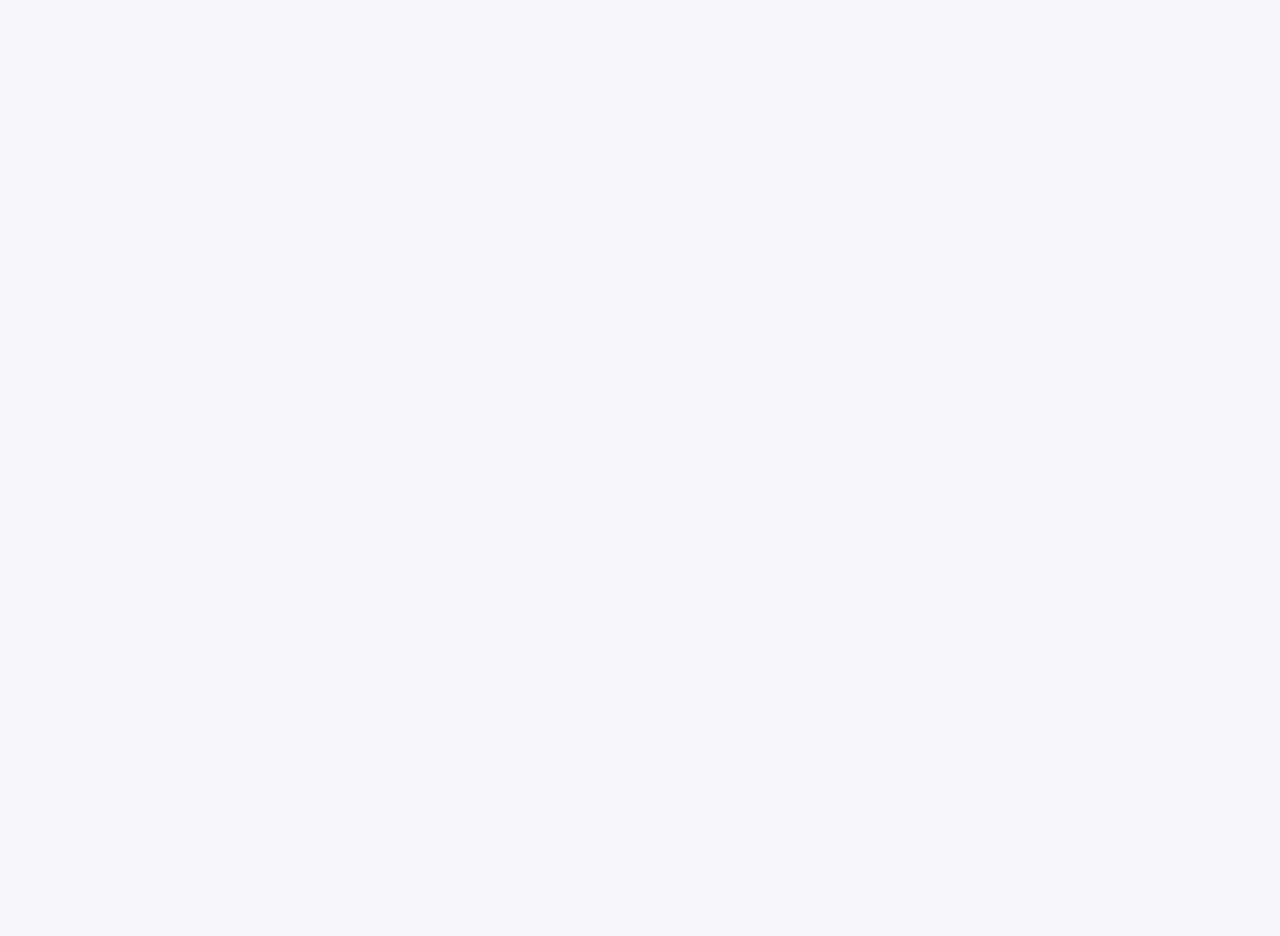
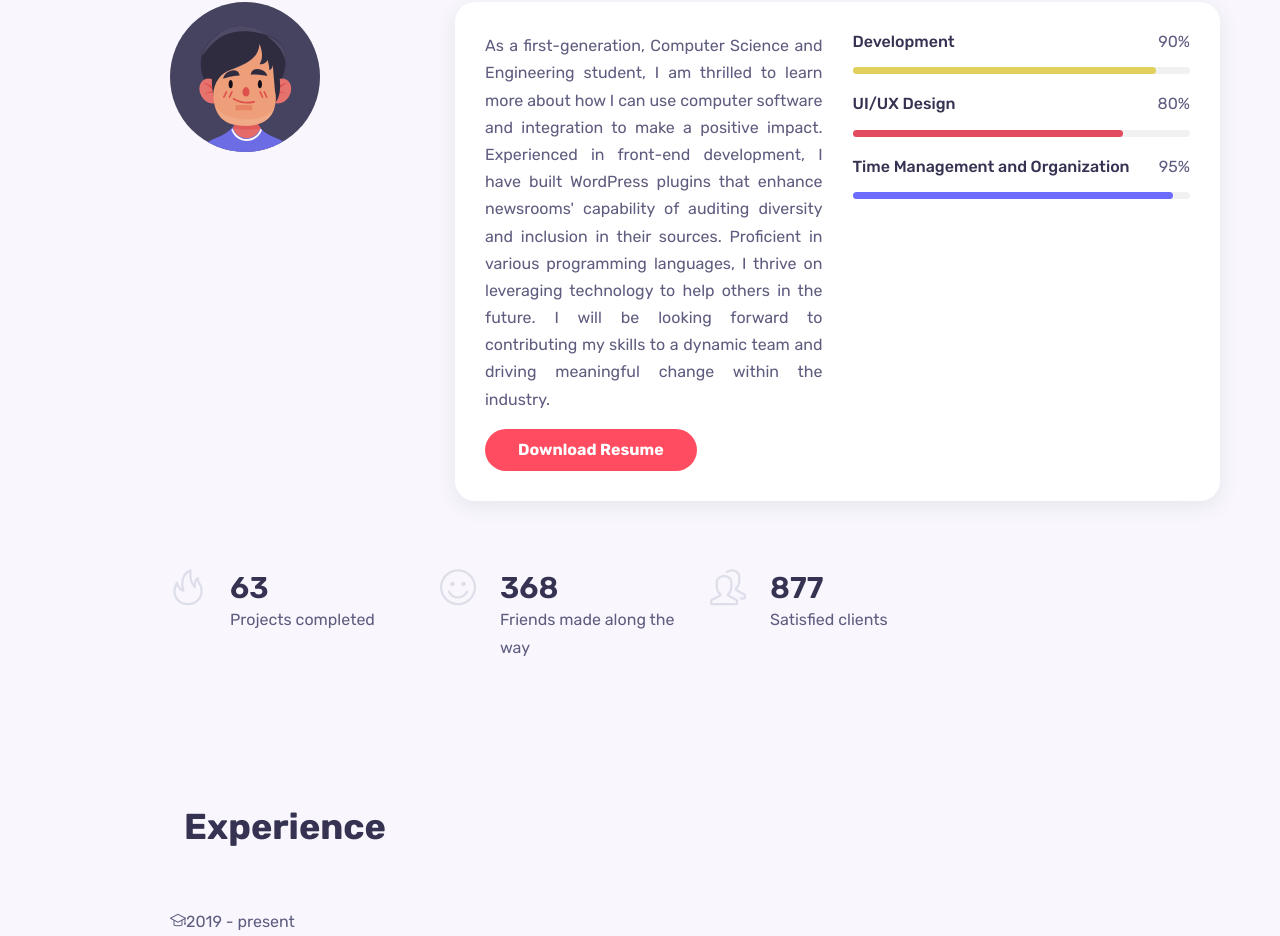
Before and after one commit to asterli/portfolio, a React (Create React App) app: page / in a window 1280 px wide. Shown: the part 1013-1949 px from the top of the page. Before the commit the page ends 909 px from the top, so only its background shows below. Built offline with nearby package versions, Linux system fonts and the light colour scheme.

Commit message:
Creat resume container and objects in it

```diff
--- a/src/components/about/About.jsx
+++ b/src/components/about/About.jsx
@@ -1,9 +1,61 @@
 import React from 'react';
 import "./about.css";
+import Image from "../../assets/avatar-2.svg"
+import AboutBox from './AboutBox';
 
 const About = () => {
   return (
-    <div>About</div>
+    <section className="about container section" id='about'>
+      <h2 className="section__title">About Me</h2>
+
+      <div className="about__container grid">
+        <img src={Image} alt="" className="about__img" />
+
+        <div className="about__data grid">
+          <div className="about__info">
+            <p className="about__description">As a first-generation, Computer Science and Engineering student, I am thrilled to learn more about how I can use computer software and integration to make a positive impact. Experienced in front-end development, I have built WordPress plugins that enhance newsrooms' capability of auditing diversity and inclusion in their sources. Proficient in various programming languages, I thrive on leveraging technology to help others in the future. I will be looking forward to contributing my skills to a dynamic team and driving meaningful change within the industry.</p>
+            <a href="" className="btn">Download Resume</a>
+          </div>
+
+          <div className="about__skills grid">
+            <div className="skills__data">
+              <div className="skills__titles">
+                <h3 className="skills__name">Development</h3>
+                <span className="skills__number">90%</span>
+              </div>
+
+              <div className="skills__bar">
+                <span className="skills__percentage development"></span>
+              </div>
+            </div>
+
+            <div className="skills__data">
+              <div className="skills__titles">
+                <h3 className="skills__name">UI/UX Design</h3>
+                <span className="skills__number">80%</span>
+              </div>
+
+              <div className="skills__bar">
+                <span className="skills__percentage ui__design"></span>
+              </div>
+            </div>
+
+            <div className="skills__data">
+              <div className="skills__titles">
+                <h3 className="skills__name">Time Management and Organization</h3>
+                <span className="skills__number">95%</span>
+              </div>
+
+              <div className="skills__bar">
+                <span className="skills__percentage time__management"></span>
+              </div>
+            </div>
+          </div>
+        </div>
+      </div>
+
+      <AboutBox />
+    </section>
   )
 }
 
--- /dev/null
+++ b/src/components/about/AboutBox.jsx
@@ -0,0 +1,36 @@
+import React from 'react'
+
+const AboutBox = () => {
+  return (
+    <div className="about__boxes grid">
+        <div className="about__box">
+            <i className="about__icon icon-fire"></i>
+
+            <div>
+                <h3 className="about__title">63</h3>
+                <span className="about__subtitle">Projects completed</span>
+            </div>
+        </div>
+
+        <div className="about__box">
+            <i className="about__icon icon-emotsmile"></i>
+
+            <div>
+                <h3 className="about__title">368</h3>
+                <span className="about__subtitle">Friends made along the way</span>
+            </div>
+        </div>
+
+        <div className="about__box">
+            <i className="about__icon icon-people"></i>
+
+            <div>
+                <h3 className="about__title">877</h3>
+                <span className="about__subtitle">Satisfied clients</span>
+            </div>
+        </div>
+    </div>
+  )
+}
+
+export default AboutBox
--- a/src/components/about/about.css
+++ b/src/components/about/about.css
@@ -0,0 +1,100 @@
+.about__container {
+    grid-template-columns: 3fr 9fr;
+    column-gap: 1.875rem;
+}
+
+.about__data {
+    padding: 1.875rem;
+    background-color: var(--container-color);
+    box-shadow: var(--shadow);
+    border-radius: var(--border-radius);
+    grid-template-columns: repeat(2, 1fr);
+    column-gap: 1.875rem;
+    align-items: flex-start;
+    position: relative;
+}
+
+.about__data::before {
+    content: '';
+    width: 0;
+    height: 0;
+    border-top: 10px solid transparent;
+    border-bottom: 10px solid transparent;
+    border-right: 15px solide var(--container-color);
+    position: absolute;
+    left: -0.93rem;
+    top: 20%;
+}
+
+.about__description {
+    margin-bottom: 1rem;
+    text-align: justify;
+}
+
+.about__skills {
+    row-gap: 1.25rem;
+}
+
+.skills__titles {
+    display: flex;
+    justify-content: space-between;
+    margin-bottom: 1rem;
+}
+
+.skills__name {
+    font-size: var(--normal-font-size);
+    font-weight: var(--font-medium);
+}
+
+.skills__number {
+    line-height: 1.2;
+}
+
+.skills__bar,
+.skills__percentage {
+    height: 7px;
+    border-radius: 0.25rem;
+}
+
+.skills__bar {
+    background-color: #f1f1f1;
+}
+
+.skills__percentage {
+    display: block;
+}
+
+.development {
+    width: 90%;
+    background: rgb(225, 209, 92);
+}
+
+.ui__design {
+    width: 80%;
+    background: rgb(225, 76, 96);
+}
+
+.time__management {
+    width: 95%;
+    background: rgb(108, 108, 299);
+}
+
+.about__boxes {
+    grid-template-columns: repeat(4, 1fr);
+    column-gap: 1.875rem;
+    margin-top: 4.35rem;
+}
+
+.about__box {
+    display: flex;
+    column-gap: 1.5rem;
+}
+
+.about__icon {
+    font-size: var(--h1-font-size);
+    color: #dedeea;
+}
+
+.about__title {
+    font-size: 1.875rem;
+}
--- /dev/null
+++ b/src/components/resume/Card.jsx
@@ -0,0 +1,14 @@
+import React from 'react'
+
+const Card = (props) => {
+  return (
+      <div className="timeline__item">
+          <i className={props.icon}></i>
+          <span className="timeline__date">{props.year}</span>
+          <h3 className="timeline__title">{props.title}</h3>
+          <p className="timeline__text">{props.desc}</p>
+    </div>
+  )
+}
+
+export default Card
--- /dev/null
+++ b/src/components/resume/Data.jsx
@@ -0,0 +1,52 @@
+const Data = [
+    {
+      id: 1,
+      category: "education",
+      icon: "icon-graduation",
+      year: "2019 - present",
+      title: "Academic Degree",
+      desc: "Lorem ipsum dolor sit amet quo ei simul congue exerci     ad nec admodum perfecto.",
+    },
+    {
+      id: 2,
+      category: "education",
+      icon: "icon-graduation",
+      year: "2013 - 2017",
+      title: "Bachelor's Degree",
+      desc: "Lorem ipsum dolor sit amet quo ei simul congue exerci     ad nec admodum perfecto.",
+    },
+    {
+      id: 3,
+      category: "education",
+      icon: "icon-graduation",
+      year: "2009 - 2013",
+      title: "Honours Degree",
+      desc: "Lorem ipsum dolor sit amet quo ei simul congue exerci     ad nec admodum perfecto.",
+    },
+    {
+      id: 4,
+      category: "experience",
+      icon: "icon-briefcase",
+      year: "2019 - present",
+      title: "Web Designer",
+      desc: "Lorem ipsum dolor sit amet quo ei simul congue exerci     ad nec admodum perfecto.",
+    },
+    {
+      id: 5,
+      category: "experience",
+      icon: "icon-briefcase",
+      year: "2013 - 2017",
+      title: "Front-End Developer",
+      desc: "Lorem ipsum dolor sit amet quo ei simul congue exerci     ad nec admodum perfecto.",
+    },
+    {
+      id: 6,
+      category: "experience",
+      icon: "icon-briefcase",
+      year: "2009 - 2013",
+      title: "Back-End Developer",
+      desc: "Lorem ipsum dolor sit amet quo ei simul congue exerci     ad nec admodum perfecto.",
+    },
+  ];
+
+export default Data
--- a/src/components/resume/Resume.jsx
+++ b/src/components/resume/Resume.jsx
@@ -1,9 +1,35 @@
 import React from 'react';
 import "./resume.css";
+import Data from './Data';
+import Card from './Card';
 
 const Resume = () => {
   return (
-    <div>Resume</div>
+    <section className="resume container section" id="resume">
+      <h2 className="section__title">Experience</h2>
+
+      <div className="resume__container grid">
+        <div className="timeline grid">
+          {Data.map((val, id) => {
+            if (val.category === "education") {
+              return (
+                <Card key={id} icon={val.icon} title={val.title} year={val.year} desc={val.desc} />
+              );
+            }
+          })}
+        </div>
+
+        <div className="timeline grid">
+          {Data.map((val, index) => {
+            if (val.category === "experience") {
+              return (
+                <Card key={index} icon={val.icon} title={val.title} year={val.year} desc={val.desc} />
+              );
+            }
+          })}
+        </div>
+      </div>
+    </section>
   )
 }
 
```
